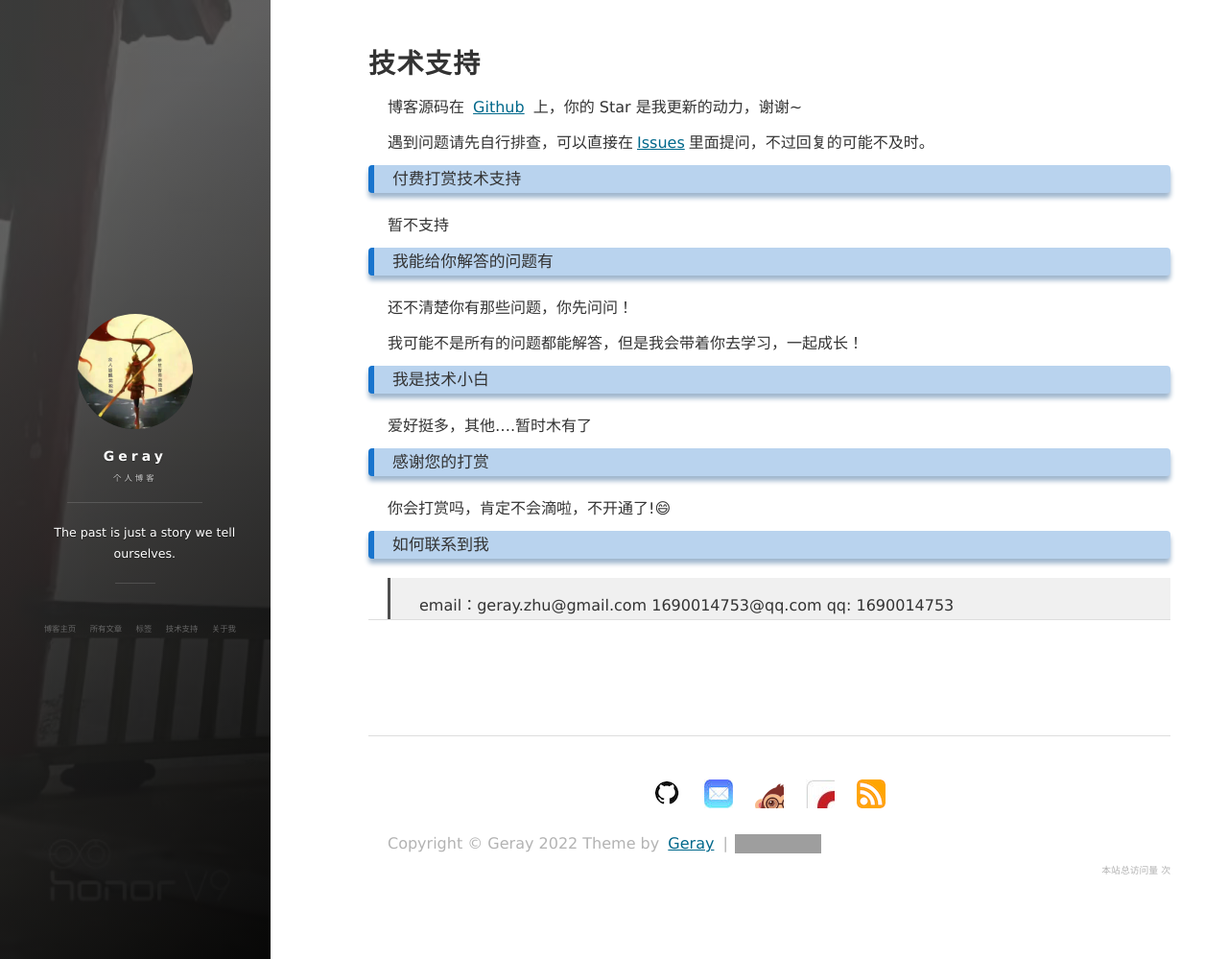
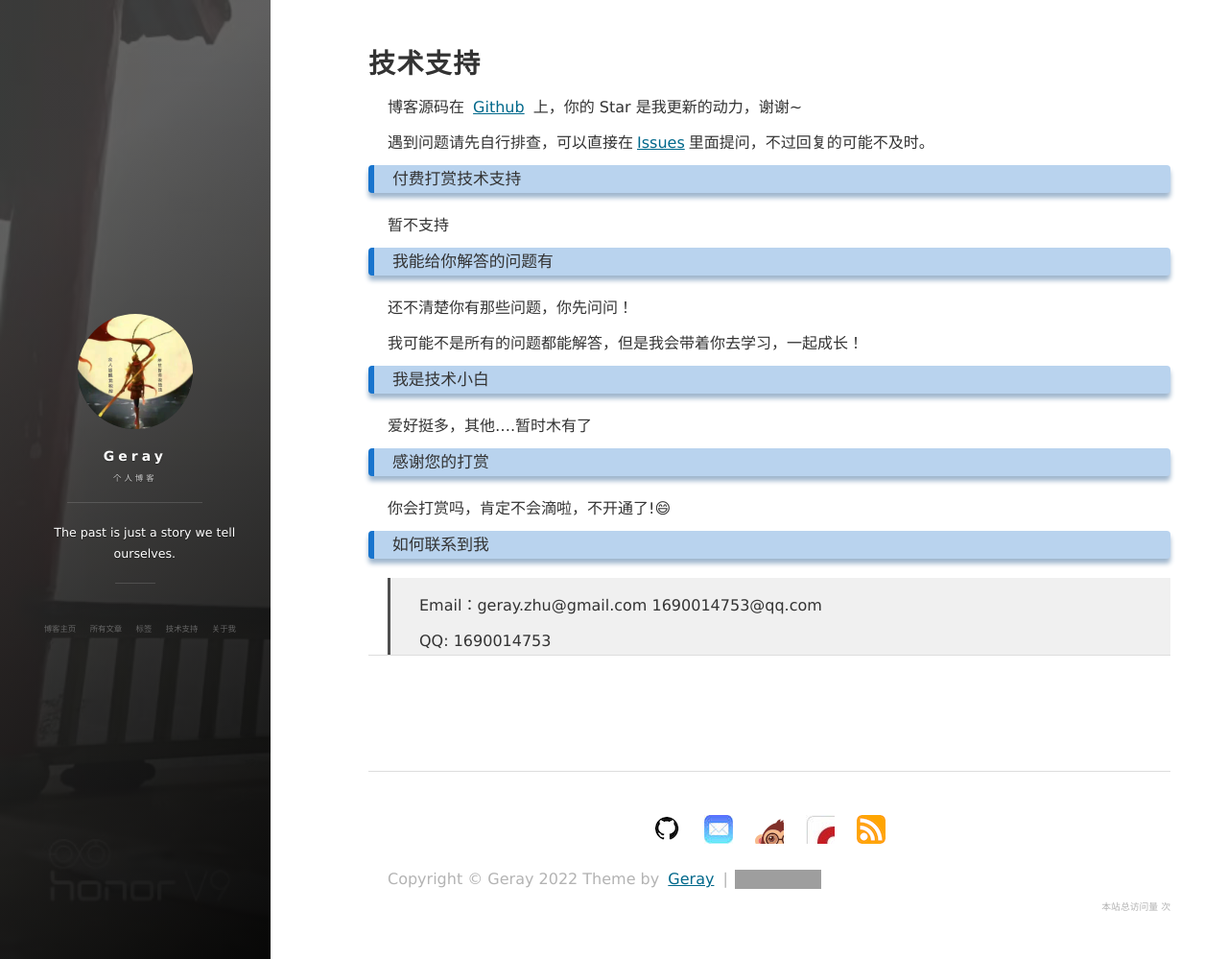
Before and after one commit to geray-zsg/geray-zsg.github.io, a Jekyll site: the page built from support.md, in a window 1280 px wide and 999 px high. Shown: the whole window at 96% size. Built offline with Jekyll 4.4.1, drawn with Linux system fonts in a browser that asks for light colours; nearby versions of some CDN libraries; comment, search, counter and statistics services are not loaded; grey boxes are pictures that could not be loaded.

```diff
--- a/support.md
+++ b/support.md
@@ -33,9 +33,9 @@ title: 技术支持
 
 <h3> 如何联系到我 </h3>
 
-> email：geray.zhu@gmail.com
->              1690014753@qq.com
-> qq: 1690014753
-
+> Email：geray.zhu@gmail.com
+>                 1690014753@qq.com
+>
+> QQ: 1690014753
 
 {% include comments.html %}
```
